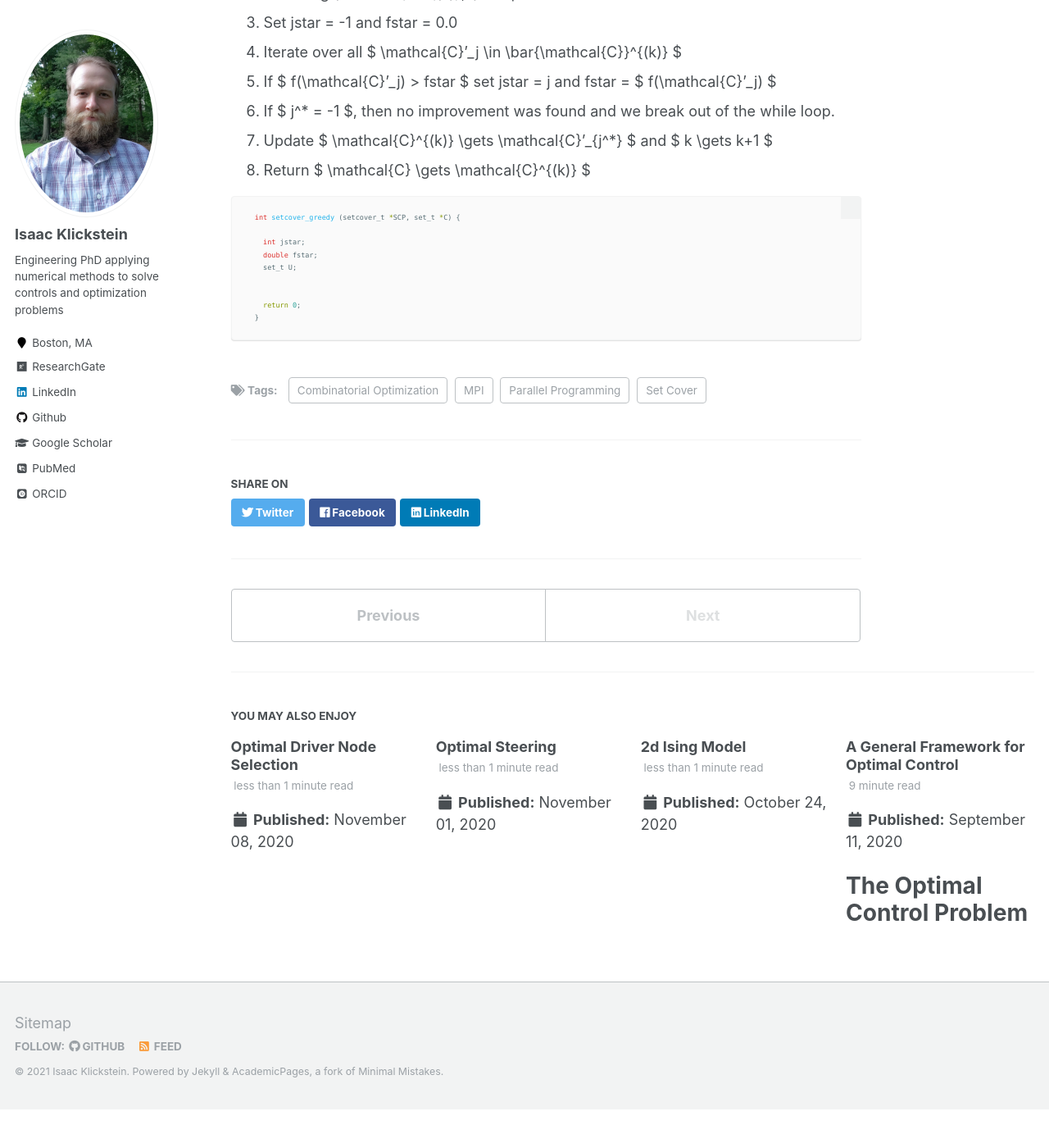
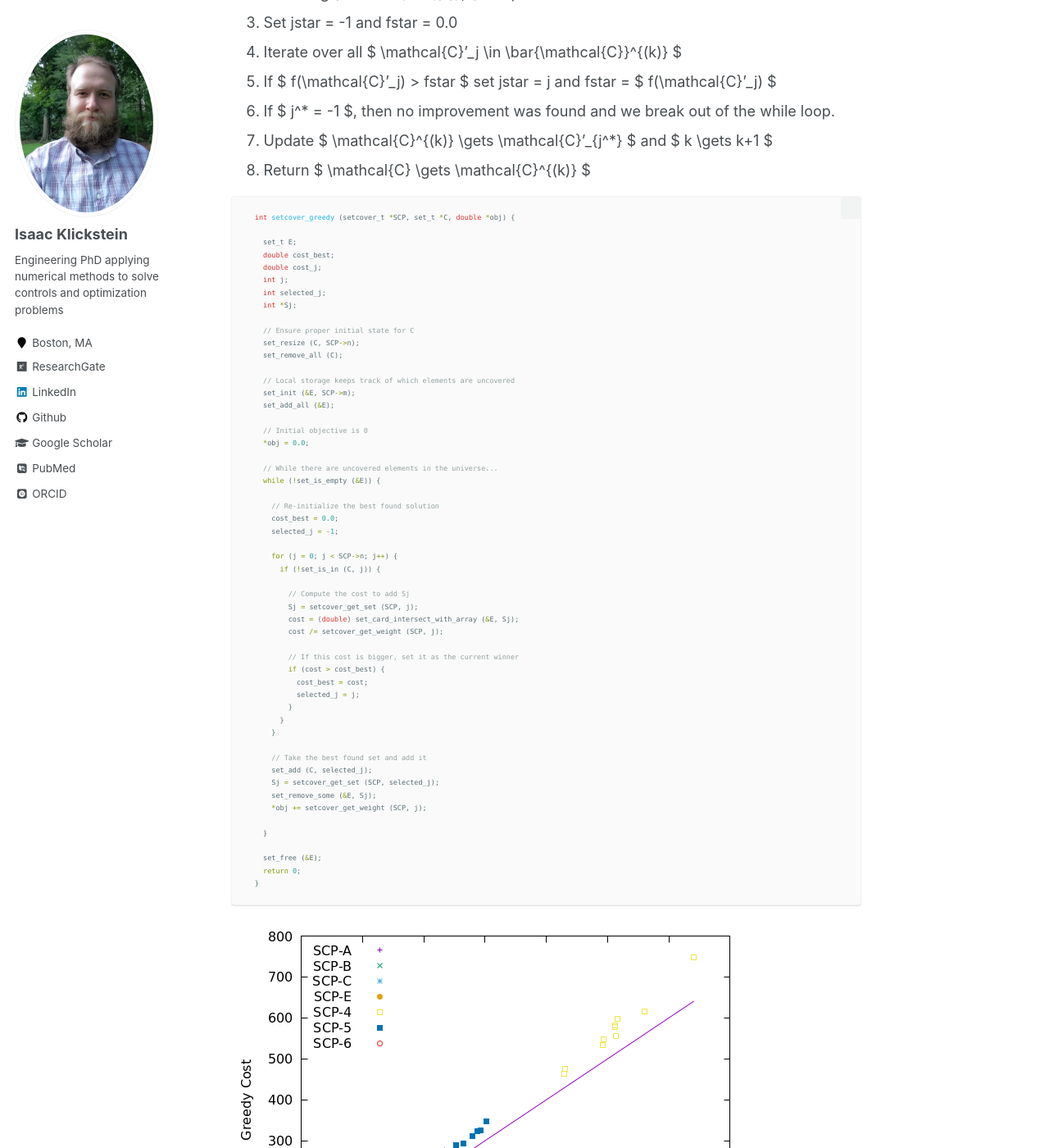
Before and after one commit to iklick/iklick.github.io, a Jekyll site: the page built from _posts/2021-01-04-set-cover-in-parallel.md, in a window 1280 px wide and 1400 px high, scrolled down 7546 px. Shown: the whole window at 82% size. Built offline with Jekyll 4.4.1, drawn with Linux system fonts in a browser that asks for light colours; some web fonts are replaced; formulas are drawn with MathJax 3; before the commit the page ends 8899 px from its top, so only the background shows below that; some of the changed text lies outside the part shown.

Commit message:
PLEASE FINISH SET COVER IN PARALLEL ISAAC!

````diff
--- a/_posts/2021-01-04-set-cover-in-parallel.md
+++ b/_posts/2021-01-04-set-cover-in-parallel.md
@@ -335,13 +335,60 @@ Sometimes the exit criteria is solely based on the iteration count so \$ g(\math
 3. Return \$ \mathcal{C} \gets \mathcal{C}^{(k)} \$
 
 ```c
-  int setcover_greedy (setcover_t *SCP, set_t *C) {
+  int setcover_greedy (setcover_t *SCP, set_t *C, double *obj) {
 
-    int jstar;
-    double fstar;
-    set_t U;
+    set_t E;
+    double cost_best;
+    double cost_j;
+    int j;
+    int selected_j;
+    int *Sj;
 
+    // Ensure proper initial state for C
+    set_resize (C, SCP->n);
+    set_remove_all (C);
 
+    // Local storage keeps track of which elements are uncovered
+    set_init (&E, SCP->m);
+    set_add_all (&E);
+
+    // Initial objective is 0
+    *obj = 0.0;
+
+    // While there are uncovered elements in the universe...
+    while (!set_is_empty (&E)) {
+
+      // Re-initialize the best found solution
+      cost_best = 0.0;
+      selected_j = -1;
+
+      for (j = 0; j < SCP->n; j++) {
+        if (!set_is_in (C, j)) {
+
+          // Compute the cost to add Sj
+          Sj = setcover_get_set (SCP, j);
+          cost = (double) set_card_intersect_with_array (&E, Sj);
+          cost /= setcover_get_weight (SCP, j);
+
+          // If this cost is bigger, set it as the current winner
+          if (cost > cost_best) {
+            cost_best = cost;
+            selected_j = j;
+          }
+        }
+      }
+
+      // Take the best found set and add it
+      set_add (C, selected_j);
+      Sj = setcover_get_set (SCP, selected_j);
+      set_remove_some (&E, Sj);
+      *obj += setcover_get_weight (SCP, j);
+
+    }
+
+    set_free (&E);
     return 0;
   }
 ```
+
+<img src="/images/scp_comparison.png" alt="Comparison" align="center" />
````
Also changed, not shown: images/scp_comparison.png (added).
